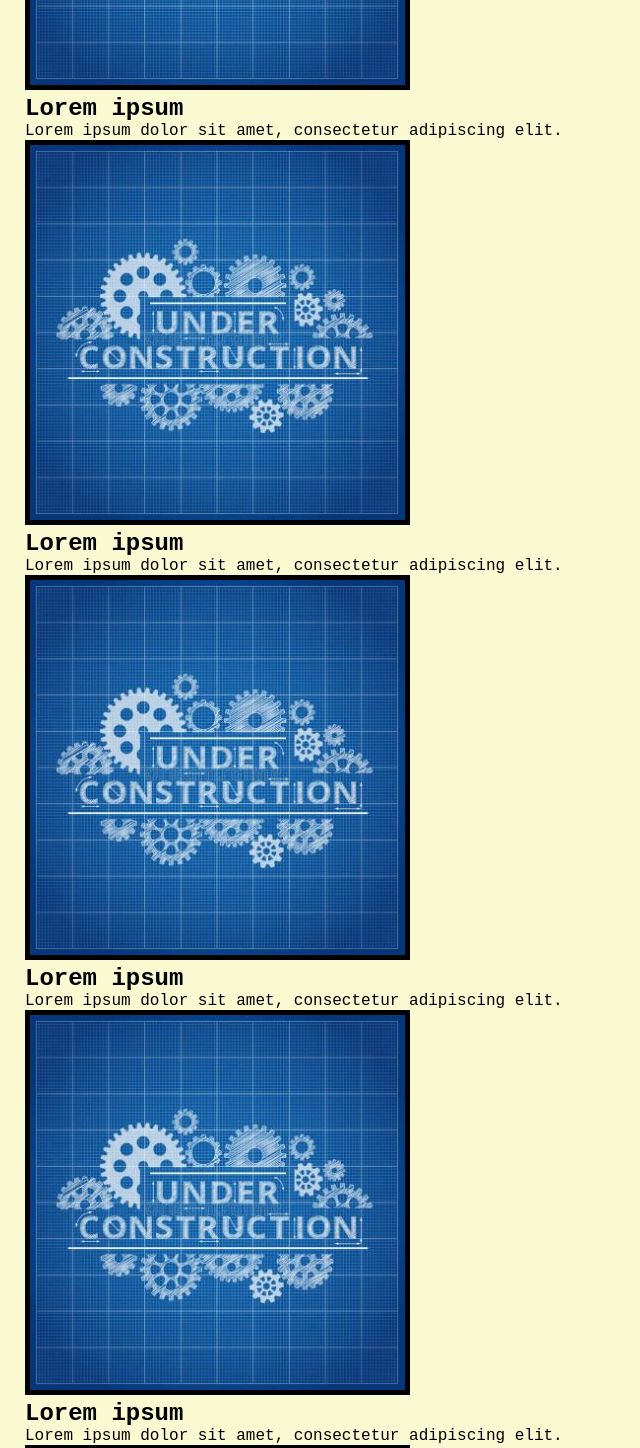
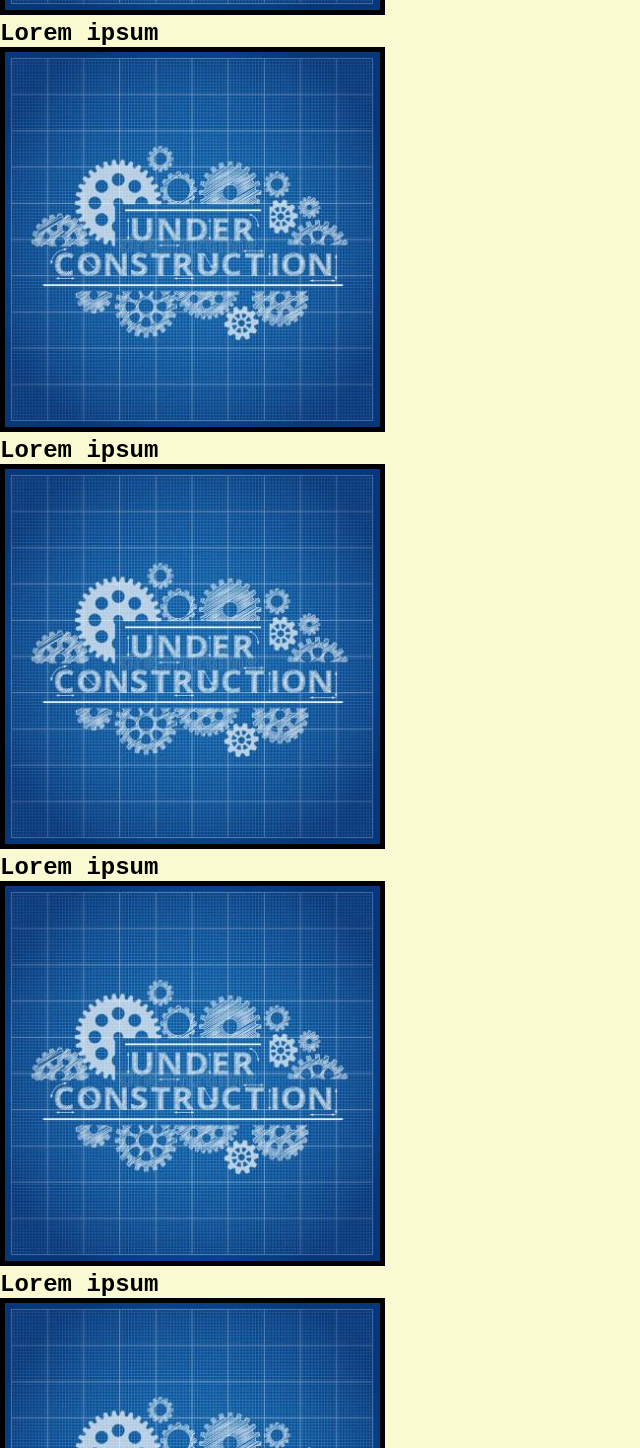
Before and after one commit to AndresAlbornozgil/my-portfolio, a plain HTML site: page index.html in a window 1280 px wide. Shown: the part 1060-2508 px from the top of the page, without its empty margins (0-640 px from the left). Drawn offline with Linux system fonts and the light colour scheme.

Commit message:
Added more CSS

```diff
--- a/assets/style.css
+++ b/assets/style.css
@@ -40,28 +40,15 @@ h3 {
     font-size: 24px;
 }
 
-nav {
+section {
 
 }
 
-ul {
-
-}
-
-li {
+article {
 
 }
 
 a {
-
-}
-
-section {
-    padding: 25px;
-
-}
-
-article {
 
 }
 
@@ -79,7 +66,6 @@ footer {
 }
 
 footer ul {
-    padding-top: 15px;
     margin-right: 20px;
     float: right;
     font-size: 20px;
@@ -108,26 +94,6 @@ footer li {
 
 }
 
-#project-one {
-
-}
-
-#project-two {
-
-}
-
-#project-three {
-
-}
-
-#project-four {
-
-}
-
-#project-five {
-
-}
-
 #gears {
     height: 200px;
     width: 100%;
--- a/index.html
+++ b/index.html
@@ -55,45 +55,30 @@
         <article id="project-one" class="project-one">
             <img src="./assets/under-construction.JPG" alt="image depicting a project under construction">
             <h3>Lorem ipsum</h3>
-            <p>
-                Lorem ipsum dolor sit amet, consectetur adipiscing elit.
-            </p>
         </article>
 
         <!-- Project #2 -->
         <article id="project-two" class="project-two">
             <img src="./assets/under-construction.JPG" alt="image depicting a project under construction">
             <h3>Lorem ipsum</h3>
-            <p>
-                Lorem ipsum dolor sit amet, consectetur adipiscing elit.
-            </p>
         </article>
 
         <!-- Project #3 -->
         <article id="project-three" class="project-three">
             <img src="./assets/under-construction.JPG" alt="image depicting a project under construction">
             <h3>Lorem ipsum</h3>
-            <p>
-                Lorem ipsum dolor sit amet, consectetur adipiscing elit.
-            </p>
         </article>
 
         <!-- Project #4 -->
         <article id="project-four" class="project-four">
             <img src="./assets/under-construction.JPG" alt="image depicting a project under construction">
             <h3>Lorem ipsum</h3>
-            <p>
-                Lorem ipsum dolor sit amet, consectetur adipiscing elit.
-            </p>
         </article>
 
         <!-- Project #5 -->
         <article id="project-five" class="project-five">
             <img src="./assets/under-construction.JPG" alt="image depicting a project under construction">
             <h3>Lorem ipsum</h3>
-            <p>
-                Lorem ipsum dolor sit amet, consectetur adipiscing elit.
-            </p>
         </article>
     </section>
 </body>
@@ -105,7 +90,7 @@
     <h2 id="contact-me">Contact Me</h2>
         <ul>
             <li>
-                <a>(407) 318-0321</a>
+                <a>(407)318-0321</a>
             </li>
             <li>
                 <a>aalborgil002@gmail.com</a>
```
